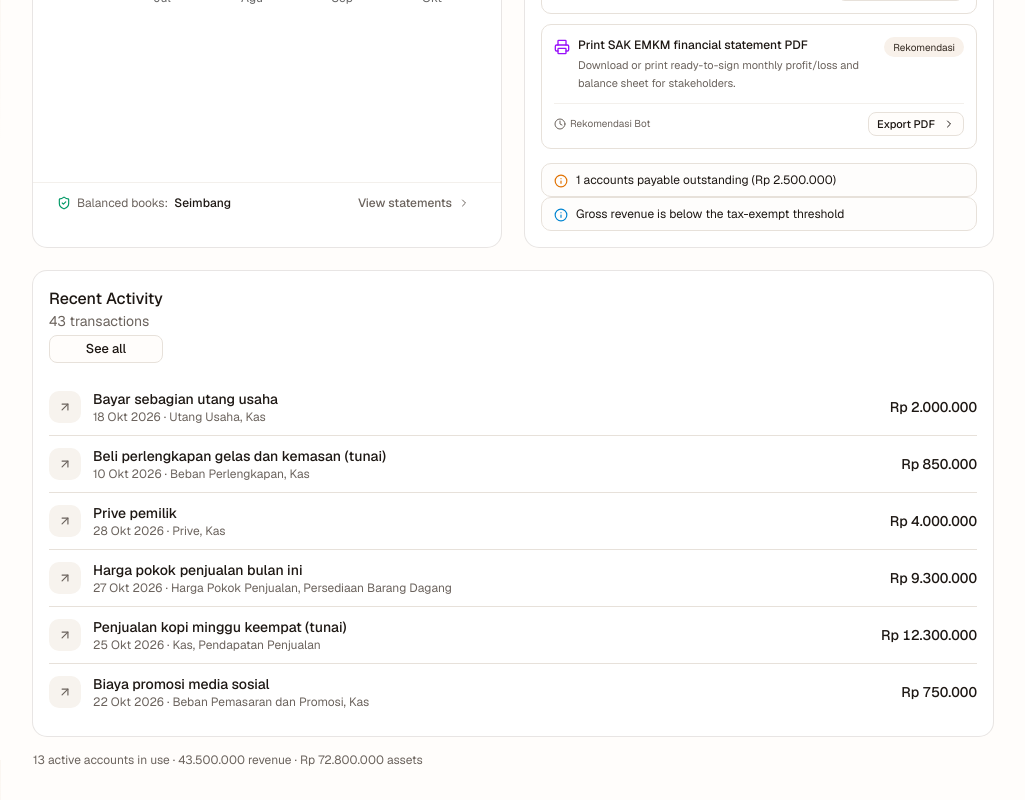
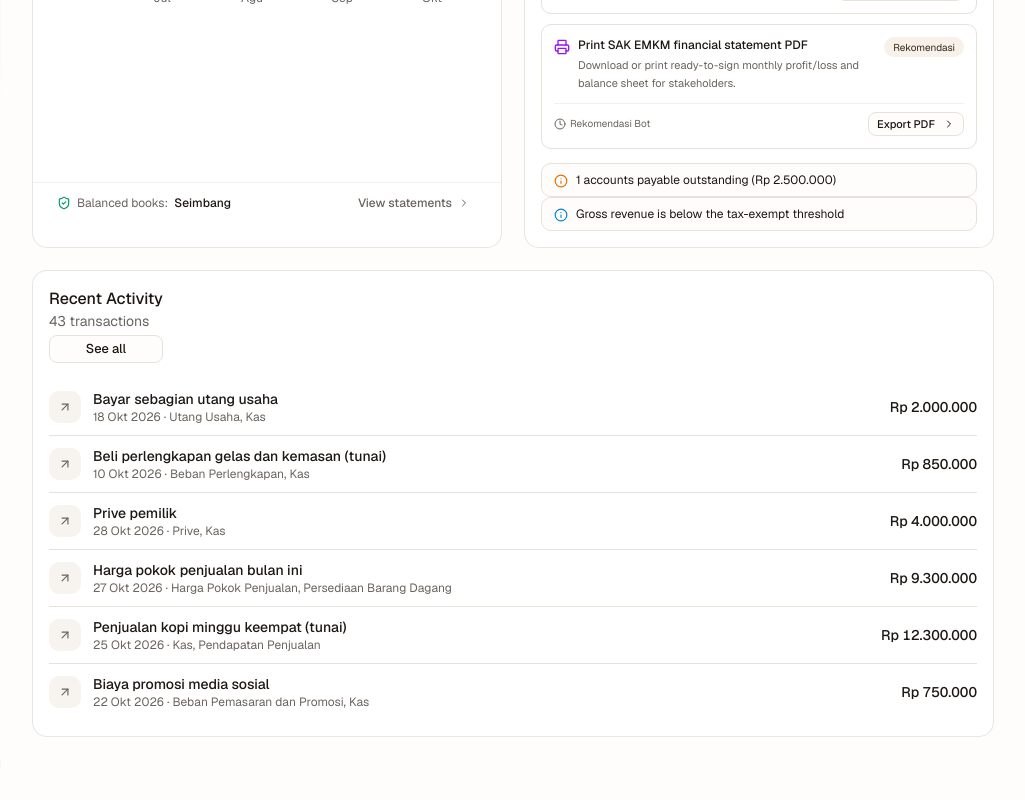
Before and after one commit to okihita/nata, a Next.js app in the folder web/: page /dashboard in a window 1280 px wide. Shown: the part 840-1640 px from the top of the page, without its empty margins (255-1280 px from the left). After the commit the page ends 1608 px from the top, so only its background shows below. Built offline with nearby package versions, Linux system fonts and the light colour scheme.

Commit message:
refactor(dashboard): remove active accounts check summary line

```diff
--- a/web/src/app/(app)/dashboard/page.tsx
+++ b/web/src/app/(app)/dashboard/page.tsx
@@ -44,7 +44,7 @@ import { Skeleton } from "@/components/ui/skeleton";
 import { cn } from "@/lib/utils";
 import { useWorkspace } from "@/lib/store";
 import { ENTITY_LABEL, entityHasExemption } from "@/lib/business";
-import { balanceSheet, incomeStatement, monthlyRevenue, taxPosition, trialBalance } from "@/lib/ledger";
+import { balanceSheet, incomeStatement, monthlyRevenue, taxPosition } from "@/lib/ledger";
 import { useLanguage } from "@/lib/copy";
 import { idr, idrFull } from "@/lib/format";
 
@@ -70,7 +70,6 @@ export default function DashboardPage() {
   const income = incomeStatement(activeEntries);
   const bs = balanceSheet(entries); // Balance sheet is always cumulative financial position
   const series = monthlyRevenue(entries);
-  const accounts = trialBalance(entries);
   const tax = taxPosition(entries, { individual: entityHasExemption(business?.entity ?? "orang_pribadi") });
 
   // 2. Action Required & To-Do List (Curated recommendations from AI bots)
@@ -518,15 +517,6 @@ export default function DashboardPage() {
           )}
         </CardContent>
       </Card>
-
-      {/* Cek cepat: daftar akun terpakai */}
-      <p className="mt-4 text-xs text-muted-foreground">
-        {copy.dashboard.accountsActive(accounts.length)}
-        {" · "}
-        {idr(income.totalRevenue)} {copy.dashboard.revenue.toLowerCase()}
-        {" · "}
-        {idrFull(bs.totalAssets)} {copy.laporan.assets.toLowerCase()}
-      </p>
     </>
   );
 }
```
